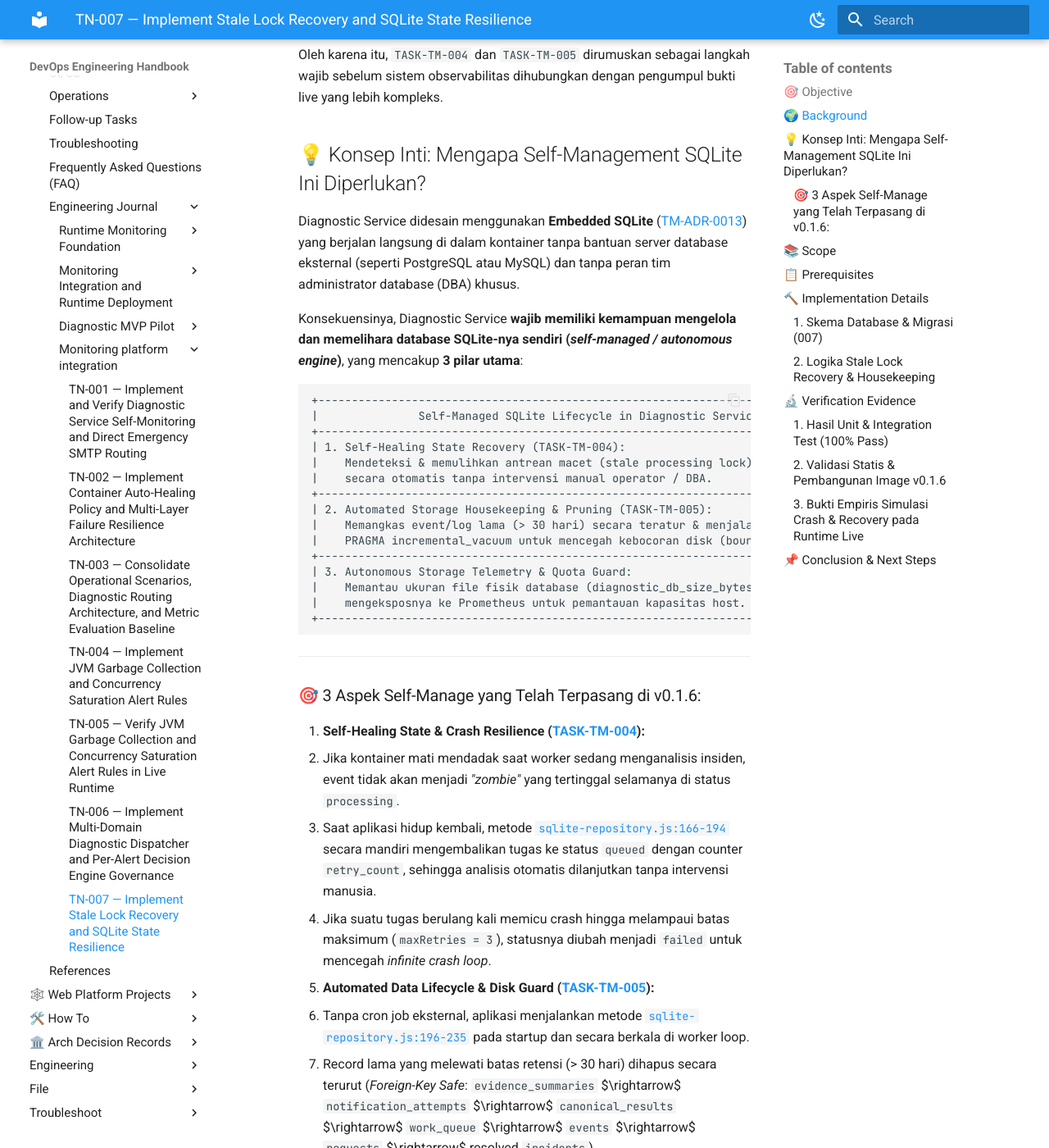
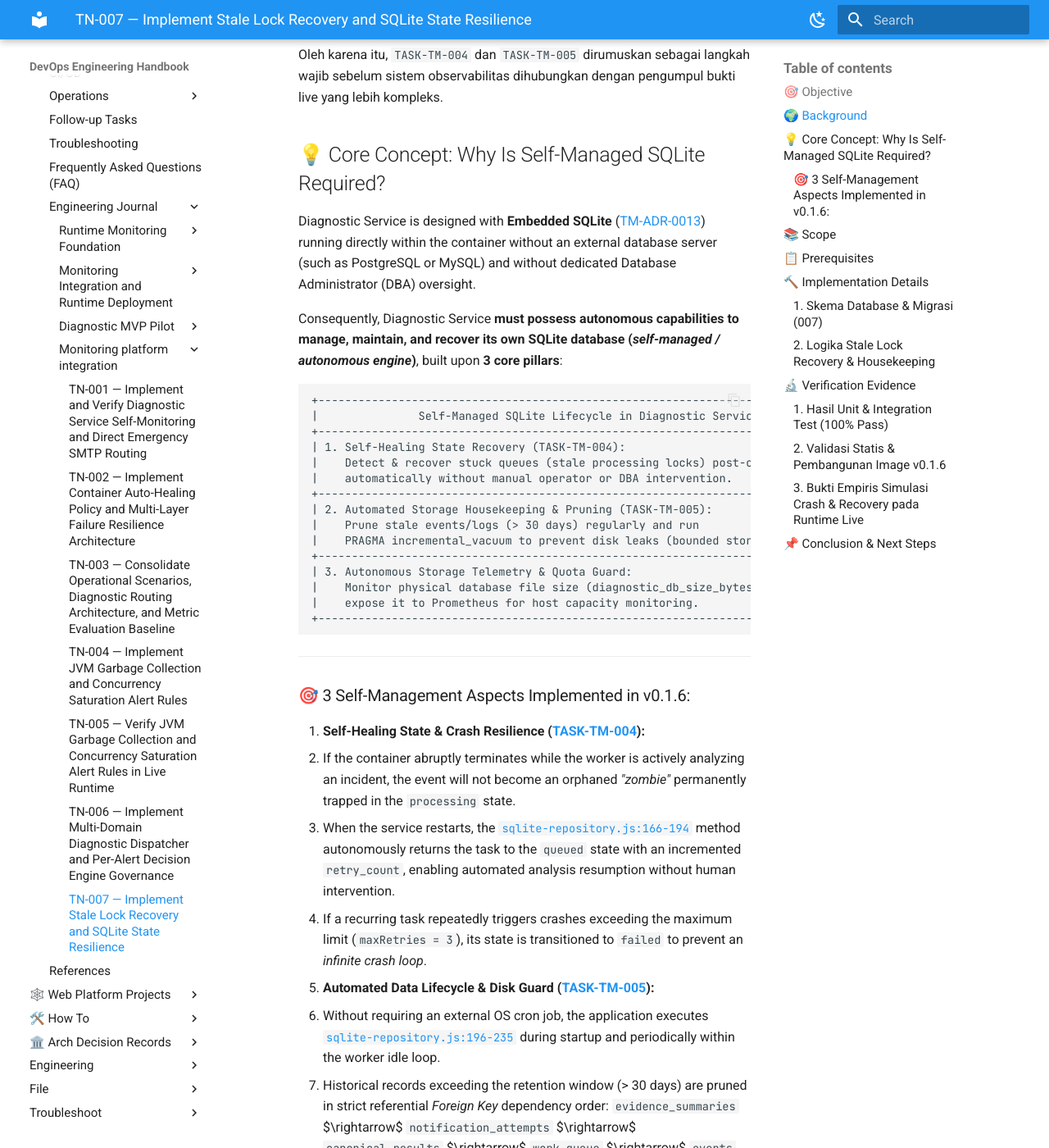
Before and after one commit to edkas07-oss/devops-handbook, an MkDocs documentation site: the page built from docs/projects/tomcat-monitoring/engineering-journal/monitoring-platform-integration/TN-007-implement-stale-lock-recovery-and-sqlite-state-resilience.md, in a window 1280 px wide and 1400 px high, scrolled down 2389 px. Shown: the whole window at 82% size. Built offline with MkDocs 1.6.1 and Material for MkDocs 9.7.7, drawn with Linux system fonts in a browser that asks for light colours; some of the changed text lies outside the part shown.

Commit message:
docs(tn-007): translate core concept and 3 self-management aspects to english

````diff
--- a/docs/projects/tomcat-monitoring/engineering-journal/monitoring-platform-integration/TN-007-implement-stale-lock-recovery-and-sqlite-state-resilience.md
+++ b/docs/projects/tomcat-monitoring/engineering-journal/monitoring-platform-integration/TN-007-implement-stale-lock-recovery-and-sqlite-state-resilience.md
@@ -48,47 +48,47 @@ Namun, muncul keterbatasan struktural:
 
 Oleh karena itu, `TASK-TM-004` dan `TASK-TM-005` dirumuskan sebagai langkah wajib sebelum sistem observabilitas dihubungkan dengan pengumpul bukti live yang lebih kompleks.
 
-## 💡 Konsep Inti: Mengapa Self-Management SQLite Ini Diperlukan?
+## 💡 Core Concept: Why Is Self-Managed SQLite Required?
 
-Diagnostic Service didesain menggunakan **Embedded SQLite** ([TM-ADR-0013](../../../../adr/tomcat-monitoring/adr-records/TM-ADR-0013.md)) yang berjalan langsung di dalam kontainer tanpa bantuan server database eksternal (seperti PostgreSQL atau MySQL) dan tanpa peran tim administrator database (DBA) khusus.
+Diagnostic Service is designed with **Embedded SQLite** ([TM-ADR-0013](../../../../adr/tomcat-monitoring/adr-records/TM-ADR-0013.md)) running directly within the container without an external database server (such as PostgreSQL or MySQL) and without dedicated Database Administrator (DBA) oversight.
 
-Konsekuensinya, Diagnostic Service **wajib memiliki kemampuan mengelola dan memelihara database SQLite-nya sendiri (*self-managed / autonomous engine*)**, yang mencakup **3 pilar utama**:
+Consequently, Diagnostic Service **must possess autonomous capabilities to manage, maintain, and recover its own SQLite database (*self-managed / autonomous engine*)**, built upon **3 core pillars**:
 
 ```text
 +-----------------------------------------------------------------------------+
 |               Self-Managed SQLite Lifecycle in Diagnostic Service           |
 +-----------------------------------------------------------------------------+
 | 1. Self-Healing State Recovery (TASK-TM-004):                                |
-|    Mendeteksi & memulihkan antrean macet (stale processing lock) pasca-crash|
-|    secara otomatis tanpa intervensi manual operator / DBA.                  |
+|    Detect & recover stuck queues (stale processing locks) post-crash        |
+|    automatically without manual operator or DBA intervention.               |
 +-----------------------------------------------------------------------------+
 | 2. Automated Storage Housekeeping & Pruning (TASK-TM-005):                  |
-|    Memangkas event/log lama (> 30 hari) secara teratur & menjalankan        |
-|    PRAGMA incremental_vacuum untuk mencegah kebocoran disk (bounded storage).|
+|    Prune stale events/logs (> 30 days) regularly and run                    |
+|    PRAGMA incremental_vacuum to prevent disk leaks (bounded storage).       |
 +-----------------------------------------------------------------------------+
 | 3. Autonomous Storage Telemetry & Quota Guard:                              |
-|    Memantau ukuran file fisik database (diagnostic_db_size_bytes) dan       |
-|    mengeksposnya ke Prometheus untuk pemantauan kapasitas host.             |
+|    Monitor physical database file size (diagnostic_db_size_bytes) and       |
+|    expose it to Prometheus for host capacity monitoring.                    |
 +-----------------------------------------------------------------------------+
 ```
 
 ---
 
-### 🎯 3 Aspek Self-Manage yang Telah Terpasang di v0.1.6:
+### 🎯 3 Self-Management Aspects Implemented in v0.1.6:
 
 1. **Self-Healing State & Crash Resilience ([TASK-TM-004](../../follow-up-tasks.md#task-tm-004-implementasi-stale-lock-recovery-pada-worker-ingestion)):**
-   - Jika kontainer mati mendadak saat worker sedang menganalisis insiden, event tidak akan menjadi *"zombie"* yang tertinggal selamanya di status `processing`.
-   - Saat aplikasi hidup kembali, metode [`sqlite-repository.js:166-194`](file:///home/eddywiyatno/git/tomcat-diagnostic-service/src/adapters/sqlite-repository.js#L166-L194) secara mandiri mengembalikan tugas ke status `queued` dengan counter `retry_count`, sehingga analisis otomatis dilanjutkan tanpa intervensi manusia.
-   - Jika suatu tugas berulang kali memicu crash hingga melampaui batas maksimum (`maxRetries = 3`), statusnya diubah menjadi `failed` untuk mencegah *infinite crash loop*.
+   - If the container abruptly terminates while the worker is actively analyzing an incident, the event will not become an orphaned *"zombie"* permanently trapped in the `processing` state.
+   - When the service restarts, the [`sqlite-repository.js:166-194`](file:///home/eddywiyatno/git/tomcat-diagnostic-service/src/adapters/sqlite-repository.js#L166-L194) method autonomously returns the task to the `queued` state with an incremented `retry_count`, enabling automated analysis resumption without human intervention.
+   - If a recurring task repeatedly triggers crashes exceeding the maximum limit (`maxRetries = 3`), its state is transitioned to `failed` to prevent an *infinite crash loop*.
 
 2. **Automated Data Lifecycle & Disk Guard ([TASK-TM-005](../../follow-up-tasks.md#task-tm-005-penjadwalan-housekeeping--pruning-database-sqlite)):**
-   - Tanpa cron job eksternal, aplikasi menjalankan metode [`sqlite-repository.js:196-235`](file:///home/eddywiyatno/git/tomcat-diagnostic-service/src/adapters/sqlite-repository.js#L196-L235) pada startup dan secara berkala di worker loop.
-   - Record lama yang melewati batas retensi (> 30 hari) dihapus secara terurut (*Foreign-Key Safe*: `evidence_summaries` $\rightarrow$ `notification_attempts` $\rightarrow$ `canonical_results` $\rightarrow$ `work_queue` $\rightarrow$ `events` $\rightarrow$ `requests` $\rightarrow$ resolved `incidents`).
-   - Ruang disk kosong dikembalikan ke OS melalui `PRAGMA incremental_vacuum;` agar ukuran file database tetap berbatas (*bounded storage*).
+   - Without requiring an external OS cron job, the application executes [`sqlite-repository.js:196-235`](file:///home/eddywiyatno/git/tomcat-diagnostic-service/src/adapters/sqlite-repository.js#L196-L235) during startup and periodically within the worker idle loop.
+   - Historical records exceeding the retention window (> 30 days) are pruned in strict referential *Foreign Key* dependency order: `evidence_summaries` $\rightarrow$ `notification_attempts` $\rightarrow$ `canonical_results` $\rightarrow$ `work_queue` $\rightarrow$ `events` $\rightarrow$ `requests` $\rightarrow$ resolved `incidents`.
+   - Free disk space is reclaimed back to the host filesystem via `PRAGMA incremental_vacuum;` to guarantee *bounded storage* growth.
 
 3. **Self-Monitoring Metrics (Autonomous Telemetry):**
-   - Aplikasi secara mandiri mengukur ukuran aktual berkas database pada disk (`page_count * page_size`) via [`sqlite-repository.js:237-244`](file:///home/eddywiyatno/git/tomcat-diagnostic-service/src/adapters/sqlite-repository.js#L237-L244).
-   - Metrik `diagnostic_db_size_bytes` dan `diagnostic_housekeeping_runs_total` diekspos langsung ke Prometheus, memastikan tim SRE memiliki visibilitas penuh terhadap kesehatan storage lokal tanpa perlu login manual ke server.
+   - The application autonomously measures actual physical database size on disk (`page_count * page_size`) via [`sqlite-repository.js:237-244`](file:///home/eddywiyatno/git/tomcat-diagnostic-service/src/adapters/sqlite-repository.js#L237-L244).
+   - Metrics `diagnostic_db_size_bytes` and `diagnostic_housekeeping_runs_total` are exposed directly to Prometheus, ensuring SRE teams have full visibility into local storage health without needing manual server logins.
 
 ---
 
````
